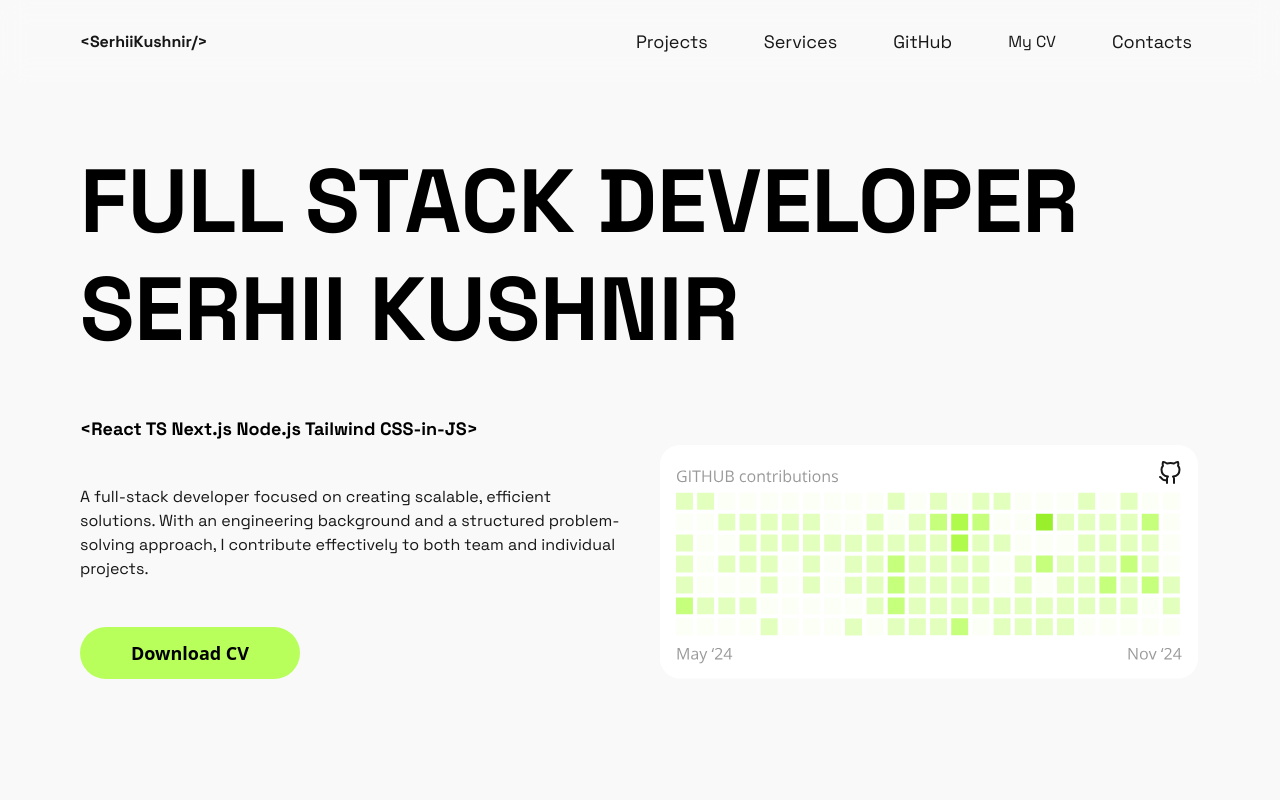
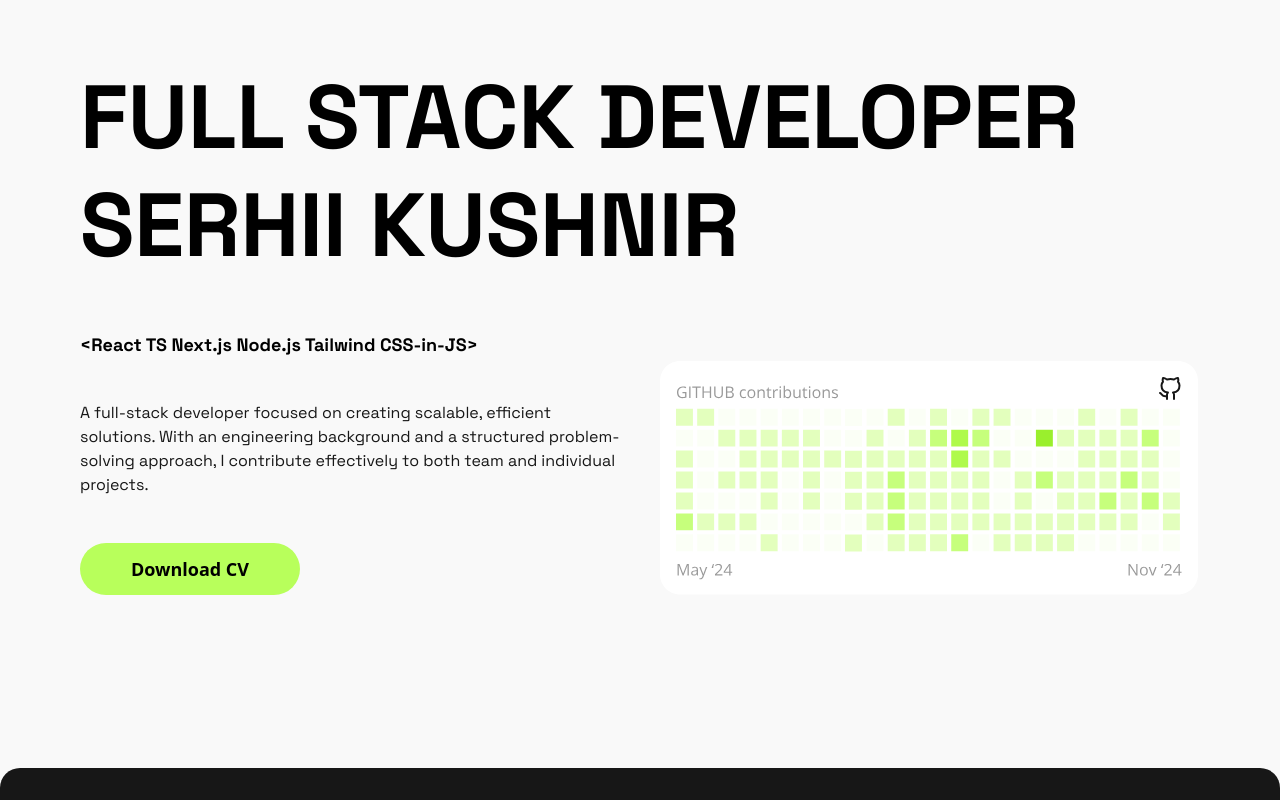
Before and after one commit to Sergiy5/kushnir_web-dev, a Next.js app: page / in a window 1280 px wide. Shown: the top 800 px of the page. Built offline with nearby package versions, Linux system fonts and the light colour scheme.

Commit message:
Header comited

```diff
--- a/src/app/layout.tsx
+++ b/src/app/layout.tsx
@@ -2,7 +2,7 @@ import type { Metadata } from "next";
 import localFont from "next/font/local";
 import { Space_Grotesk } from "next/font/google";
 import "./globals.css";
-import { Header } from "./components/Header";
+// import { Header } from "./components/Header";
 import { Footer } from "./components/Footer";
 
 const spaceGrotesk = Space_Grotesk({
@@ -39,7 +39,7 @@ export default function RootLayout({
         <link rel="icon" type="image/svg+xml" href="/icons/favicon.svg"></link>
       </head>
       <body className={`${advanced_pixel_lcd.className} ${advanced_pixel_lcd.variable} ${spaceGrotesk.className} ${spaceGrotesk.variable} antialiased`}>
-        <Header />
+        {/* <Header /> */}
         {children}
         <Footer />
       </body>
```
